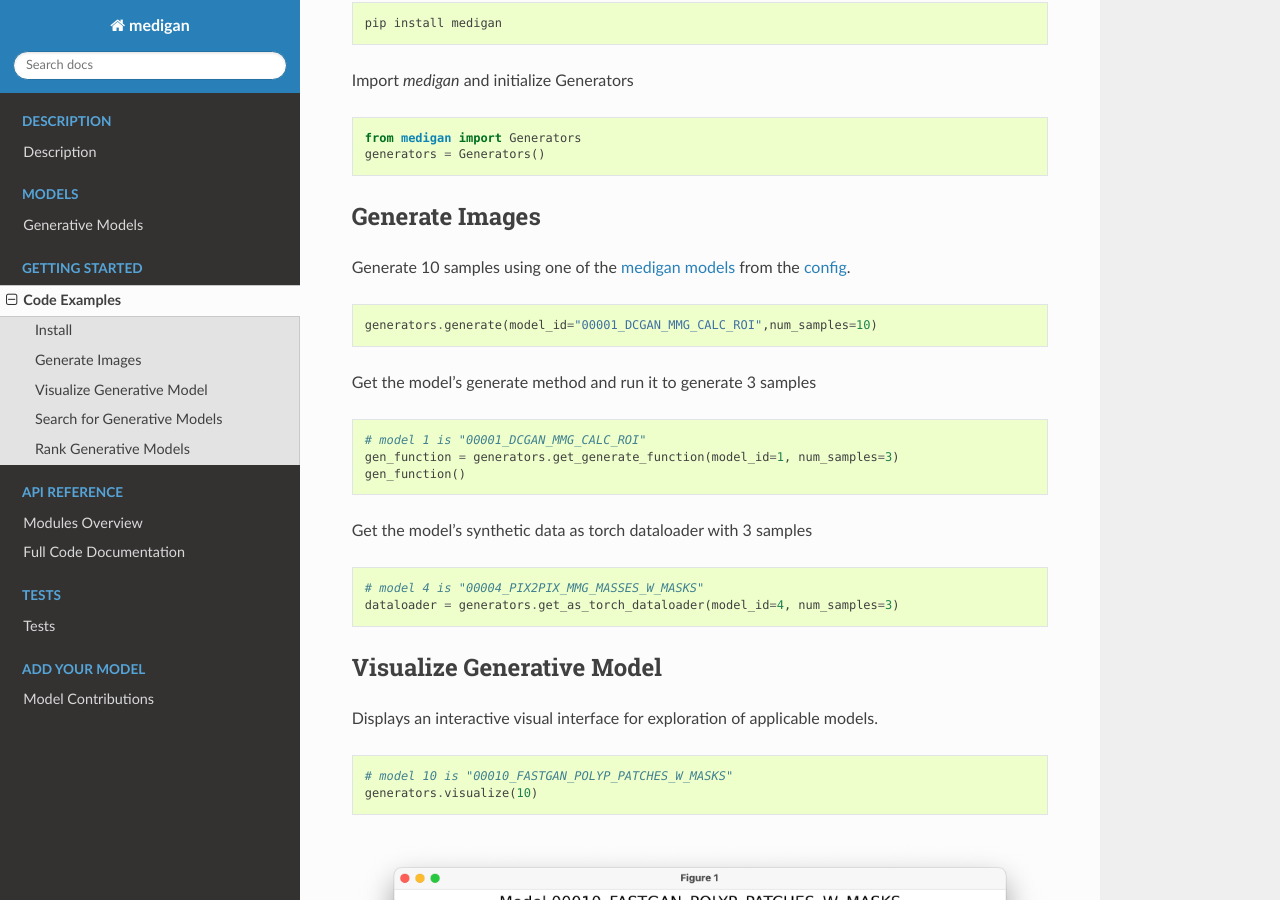
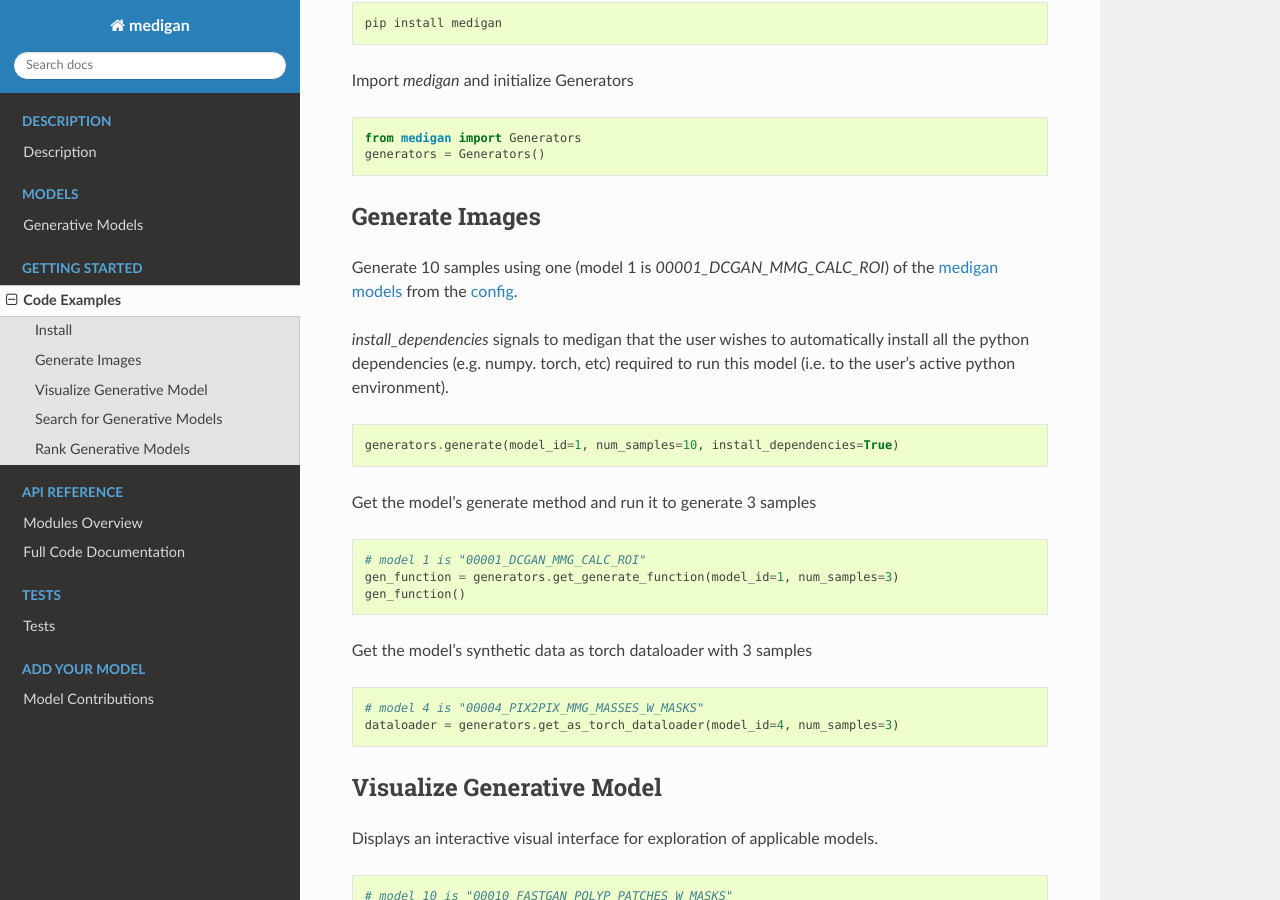
Before and after one commit to RichardObi/medigan, a Sphinx documentation site: the page built from docs/source/code_examples.rst, in a window 1280 px wide and 900 px high, scrolled down 466 px. Built offline with Sphinx 7.4.7 and the Read the Docs theme 2.0.0, drawn with Linux system fonts in a browser that asks for light colours.

Commit message:
Including install_dependencies option more visibly in the docs and readme.

```diff
--- a/docs/source/code_examples.rst
+++ b/docs/source/code_examples.rst
@@ -21,11 +21,13 @@ Import `medigan` and initialize Generators
 
 Generate Images
 _______________________________________
-Generate 10 samples using one of the `medigan models <https://doi.org/10.5281/zenodo.5187714>`_ from the `config <https://github.com/RichardObi/medigan-models/blob/main/global.json>`_.
+Generate 10 samples using one (model 1 is `00001_DCGAN_MMG_CALC_ROI`) of the `medigan models <https://doi.org/10.5281/zenodo.5187714>`_ from the `config <https://github.com/RichardObi/medigan-models/blob/main/global.json>`_.
+
+`install_dependencies` signals to medigan that the user wishes to automatically install all the python dependencies (e.g. numpy. torch, etc) required to run this model (i.e. to the user's active python environment).
 
 .. code-block:: Python
 
-    generators.generate(model_id="00001_DCGAN_MMG_CALC_ROI",num_samples=10)
+    generators.generate(model_id=1, num_samples=10, install_dependencies=True)
 
 Get the model's generate method and run it to generate 3 samples
 
--- a/docs/source/index.rst
+++ b/docs/source/index.rst
@@ -13,7 +13,7 @@ Let's install `medigan` and generate a few synthetic images.
     from medigan import Generators
 
     # model 1 is "00001_DCGAN_MMG_CALC_ROI"
-    Generators().generate(model_id=1)
+    Generators().generate(model_id=1, install_dependencies=True)
 
 
 Overview
```
Also changed, not shown: README.md (+3 -2 lines).
